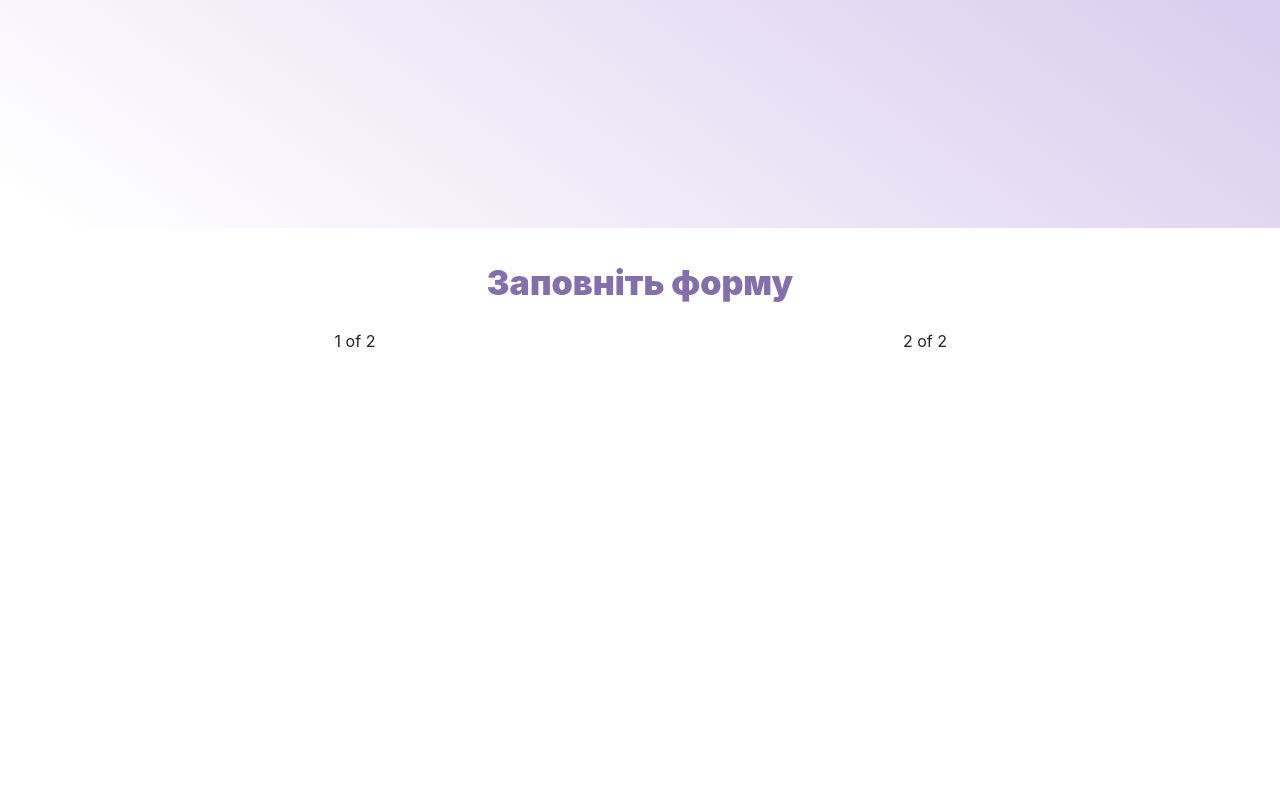
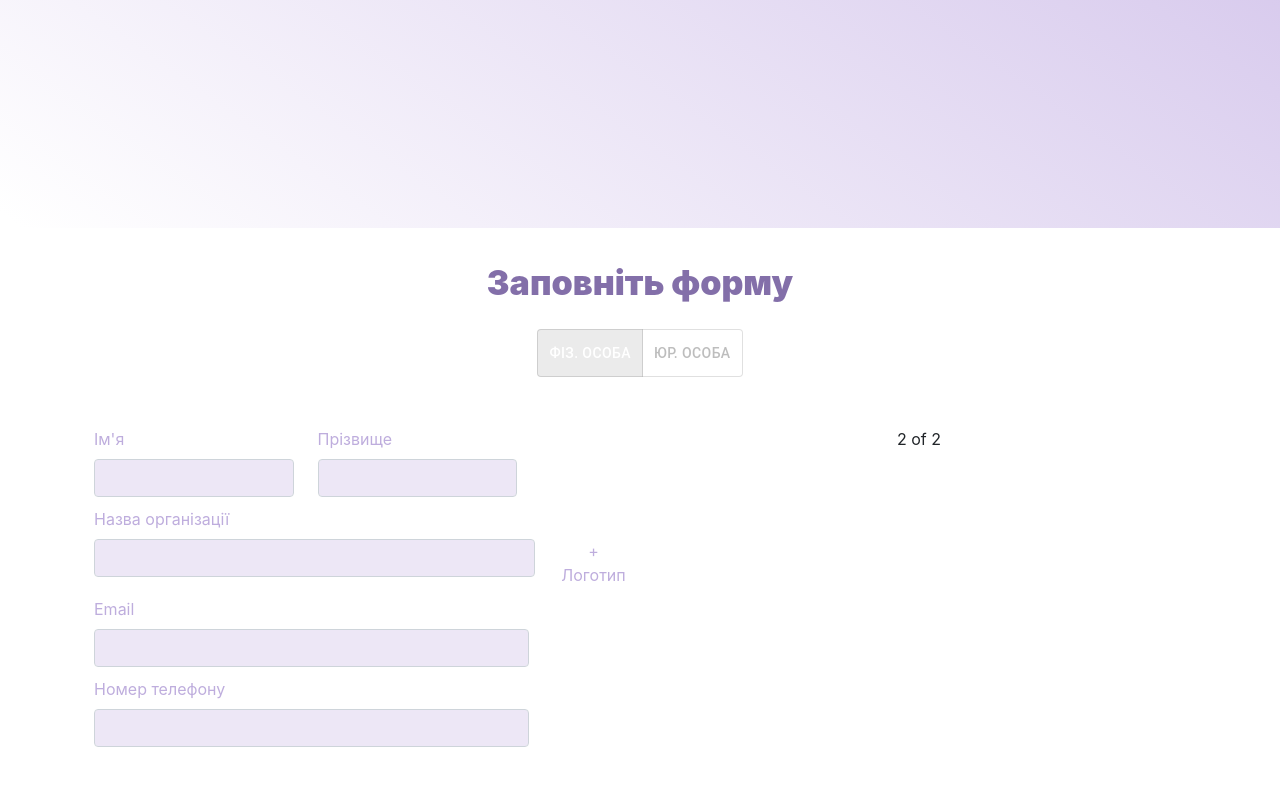
Before and after one commit to ovsiannykov/kind-heart, a React (Create React App) app: page / in a window 1280 px wide. Shown: the part 572-1358 px from the top of the page. Before the commit the page ends 925 px from the top, so only its background shows below. Built offline with nearby package versions, Linux system fonts and the light colour scheme.

Commit message:
Add left form

```diff
--- a/package.json
+++ b/package.json
@@ -3,12 +3,17 @@
   "version": "0.1.0",
   "private": true,
   "dependencies": {
+    "@emotion/react": "^11.8.2",
+    "@emotion/styled": "^11.8.1",
+    "@mui/material": "^5.5.3",
+    "@mui/styled-engine-sc": "^5.5.2",
     "@testing-library/jest-dom": "^5.16.3",
     "@testing-library/react": "^12.1.4",
     "@testing-library/user-event": "^13.5.0",
     "react": "^17.0.2",
     "react-dom": "^17.0.2",
     "react-scripts": "5.0.0",
+    "styled-components": "^5.3.5",
     "web-vitals": "^2.1.4"
   },
   "scripts": {
--- /dev/null
+++ b/src/components/Form/index.css
@@ -0,0 +1,43 @@
+.form-component {
+  margin-top: 50px;
+  height: 500px;
+}
+
+.form-control {
+  background-color: #ede7f6;
+}
+
+.form-label {
+  color: #beaddd;
+  align-items: center;
+  display: flex;
+  justify-content: flex-start;
+  font-weight: 400;
+}
+
+.mr-top-10 {
+  margin-top: 10px;
+}
+
+#upload {
+  display: none;
+}
+
+.upload-link {
+  text-decoration: none;
+  color: #beaddd;
+}
+
+.upload-link:hover {
+  color: #836fa9;
+}
+
+.margin-fields {
+  margin-right: 99px;
+}
+
+@media (max-width: 992px) {
+  .margin-fields {
+    margin-right: 0;
+  }
+}
--- /dev/null
+++ b/src/components/Form/index.js
@@ -0,0 +1,101 @@
+import React from "react";
+
+import "./index.css";
+
+const Form = () => {
+  const uploadFile = (e) => {
+    e.preventDefault();
+    const element = document.getElementById("upload");
+    element.click();
+  };
+
+  return (
+    <div className="form-component">
+      <form>
+        <div className="container">
+          <div className="row">
+            {/* Left section */}
+            <div className="col-lg">
+              <div className="row margin-fields">
+                <div className="col">
+                  <label for="name" class="form-label">
+                    Ім'я
+                  </label>
+                  <input
+                    type="text"
+                    className="form-control"
+                    aria-label="First name"
+                    id="name"
+                    required
+                  />
+                </div>
+                <div className="col-lg">
+                  <label for="last-name" class="form-label">
+                    Прізвище
+                  </label>
+                  <input
+                    type="text"
+                    className="form-control"
+                    aria-label="Last name"
+                    id="last-name"
+                    required
+                  />
+                </div>
+              </div>
+              <div className="organization mr-top-10">
+                <div className="row">
+                  <label for="organization-name" class="form-label">
+                    Назва організації
+                  </label>
+                  <div className="col-lg-10">
+                    <input
+                      type="text"
+                      className="form-control"
+                      aria-label="First name"
+                      id="organization-name"
+                      required
+                    />
+                  </div>
+                  <div className="col-lg-2">
+                    <input id="upload" type="file" />
+                    <a href="#" onClick={uploadFile} className="upload-link">
+                      + Логотип
+                    </a>
+                  </div>
+                </div>
+              </div>
+              <div className="email margin-fields mr-top-10">
+                <label for="email" class="form-label">
+                  Email
+                </label>
+                <input
+                  type="mail"
+                  className="form-control"
+                  aria-label="email"
+                  id="email"
+                  required
+                />
+              </div>
+              <div className="phone margin-fields mr-top-10">
+                <label for="phone" class="form-label">
+                  Номер телефону
+                </label>
+                <input
+                  type="phone"
+                  className="form-control"
+                  aria-label="phone"
+                  id="phone"
+                  required
+                />
+              </div>
+            </div>
+            {/* Right section */}
+            <div className="col-lg">2 of 2</div>
+          </div>
+        </div>
+      </form>
+    </div>
+  );
+};
+
+export default Form;
--- a/src/components/Hero/index.css
+++ b/src/components/Hero/index.css
@@ -39,7 +39,7 @@
   padding: 10px;
   background-color: #836fa9;
   color: white;
-  border-radius: 10px;
+  border-radius: 4px;
   border-width: 0;
   font-weight: 600;
   border-width: 2px;
@@ -49,7 +49,7 @@
 
 .hero-button:hover {
   color: #836fa9;
-  background-color: white;
+  background-color: rgba(255, 255, 255, 0);
   border-width: 2px;
   border-color: #836fa9;
 }
--- a/src/components/InfoForm/index.css
+++ b/src/components/InfoForm/index.css
@@ -5,3 +5,23 @@
   font-weight: 900;
   margin-bottom: 25px;
 }
+
+.css-1gjgmky-MuiToggleButtonGroup-root
+  .MuiToggleButtonGroup-grouped:not(:last-of-type) {
+  background-color: #836fa9 !important;
+  font-weight: 600;
+  border-width: 2px;
+  border-color: #836fa9;
+}
+
+.css-1gjgmky-MuiToggleButtonGroup-root
+  .MuiToggleButtonGroup-grouped:not(:first-of-type) {
+  border-width: 2px;
+  border-color: #836fa9;
+  color: #836fa9;
+  font-weight: 600;
+}
+
+.toggle-text {
+  color: white;
+}
--- a/src/components/InfoForm/index.js
+++ b/src/components/InfoForm/index.js
@@ -1,16 +1,36 @@
-import React from "react";
+import React, { useState } from "react";
+import ToggleButton from "@mui/material/ToggleButton";
+import ToggleButtonGroup from "@mui/material/ToggleButtonGroup";
 
 import "./index.css";
+import Form from "../Form";
 
 const InfoForm = () => {
+  const [alignment, setAlignment] = useState("left");
+
+  const handleAlignment = (event, newAlignment) => {
+    setAlignment(newAlignment);
+  };
+
   return (
     <section id="form-section">
       <div className="container">
         <h3 className="block-title">Заповніть форму</h3>
-        <div class="row">
-          <div class="col-lg">1 of 2</div>
-          <div class="col-lg">2 of 2</div>
-        </div>
+        <ToggleButtonGroup
+          value={alignment}
+          exclusive
+          onChange={handleAlignment}
+          size="meddium"
+          aria-label="Switch"
+        >
+          <ToggleButton value="left" aria-label="Фіз. особа">
+            <span className="toggle-text"> Фіз. особа</span>
+          </ToggleButton>
+          <ToggleButton disabled="true" value="right" aria-label="Юр. особа">
+            Юр. особа
+          </ToggleButton>
+        </ToggleButtonGroup>
+        <Form />
       </div>
     </section>
   );
```
Also changed, not shown: 1 other file (tests, documents, lock files or other folders).
